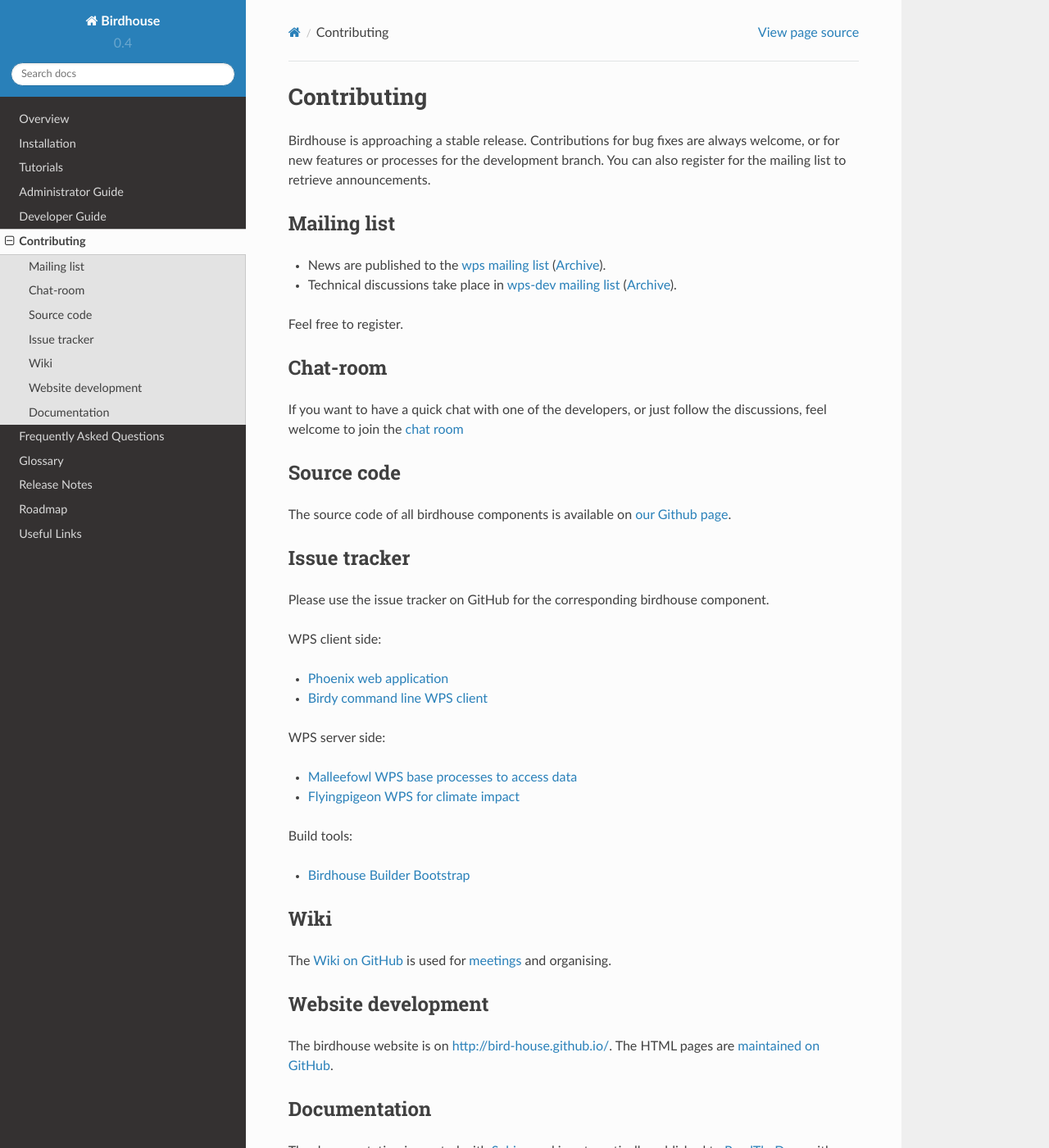
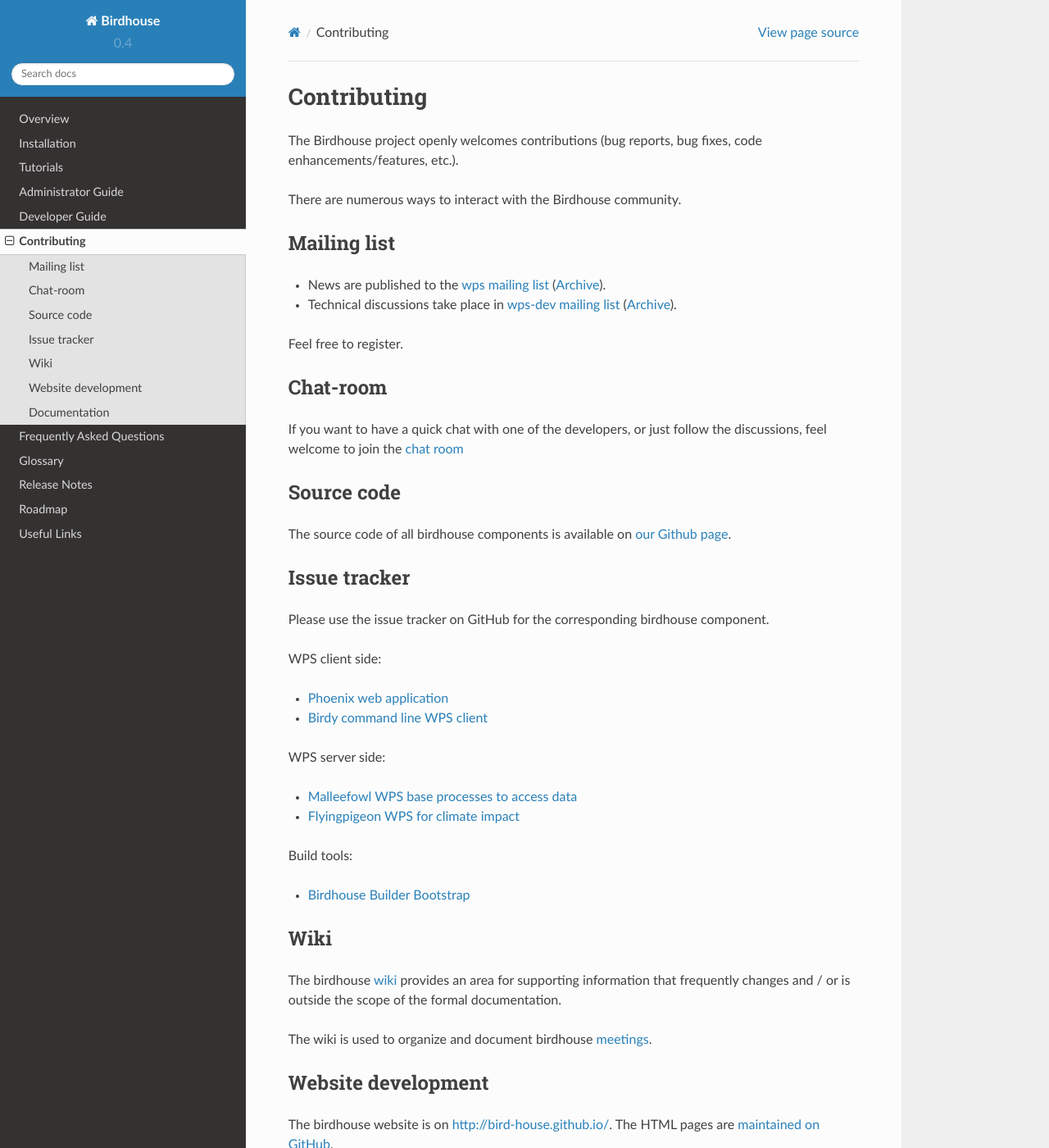
Before and after one commit to bird-house/birdhouse-docs, a Sphinx documentation site: the page built from docs/source/contributing.rst, in a window 1280 px wide and 1400 px high. Shown: the whole window at 82% size. Built offline with Sphinx 7.4.7 and the Read the Docs theme 2.0.0, drawn with Linux system fonts in a browser that asks for light colours; some of the changed text lies outside the part shown.

Commit message:
update contribute guide

```diff
--- a/docs/source/contributing.rst
+++ b/docs/source/contributing.rst
@@ -3,9 +3,10 @@
 Contributing
 ============
 
-Birdhouse is approaching a stable release. Contributions for bug fixes are always welcome, or for new features or processes for the development branch.
-You can also register for the mailing list to retrieve announcements.
+The Birdhouse project openly welcomes contributions
+(bug reports, bug fixes, code enhancements/features, etc.).
 
+There are numerous ways to interact with the Birdhouse community.
 
 Mailing list
 ------------
@@ -17,12 +18,14 @@
 
 Chat-room
 ---------
-If you want to have a quick chat with one of the developers, or just follow the discussions, feel welcome to join the `chat room <https://gitter.im/bird-house/birdhouse>`_
+If you want to have a quick chat with one of the developers,
+or just follow the discussions, feel welcome to join the `chat room`_
 
 Source code
 -----------
 
-The source code of all birdhouse components is available on `our Github page <https://github.com/bird-house>`_.
+The source code of all birdhouse components is available on
+`our Github page <https://github.com/bird-house>`_.
 
 Issue tracker
 -------------
@@ -46,19 +49,31 @@
 Wiki
 ----
 
-The `Wiki on GitHub <https://github.com/bird-house/bird-house.github.io/wiki>`_ is used
-for `meetings <https://github.com/bird-house/bird-house.github.io/wiki/Meetings>`_ and organising.
+The birdhouse `wiki`_ provides an area for supporting information that frequently
+changes and / or is outside the scope of the formal documentation.
+
+The wiki is used to organize and document birdhouse `meetings`_.
 
 
 Website development
 -------------------
 
-The birdhouse website is on http://bird-house.github.io/. The HTML pages are `maintained on GitHub <https://github.com/bird-house/bird-house.github.io>`_.
+The birdhouse website is on http://bird-house.github.io/.
+The HTML pages are `maintained on GitHub <https://github.com/bird-house/bird-house.github.io>`_.
 
 
 Documentation
 -------------
 
-The documentation is created with `Sphinx <http://sphinx-doc.org/index.html>`_ and is automatically published to `ReadTheDocs <https://readthedocs.org/>`_ with GitHub webhooks.
+The documentation is created with `Sphinx <http://sphinx-doc.org/index.html>`_
+and is automatically published to `ReadTheDocs <https://readthedocs.org/>`_ with GitHub webhooks.
 
-The `main documentation <https://github.com/bird-house/birdhouse-docs>`_ (which you are reading now) is the starting point to get an overview of what birdhouse provides. Each birdhouse component comes with its own Sphinx documentation and is referenced by the main birdhouse document.
+The main `documentation`_ (which you are reading now) is the starting point to
+get an overview of what birdhouse provides. Each birdhouse component comes with
+its own Sphinx documentation and is referenced by the main birdhouse document.
+
+
+.. _`wiki`: https://github.com/bird-house/bird-house.github.io/wiki
+.. _`meetings`: https://github.com/bird-house/bird-house.github.io/wiki/Meetings
+.. _`documentation`: https://github.com/bird-house/birdhouse-docs
+.. _`chat room`: https://gitter.im/bird-house/birdhouse
```
